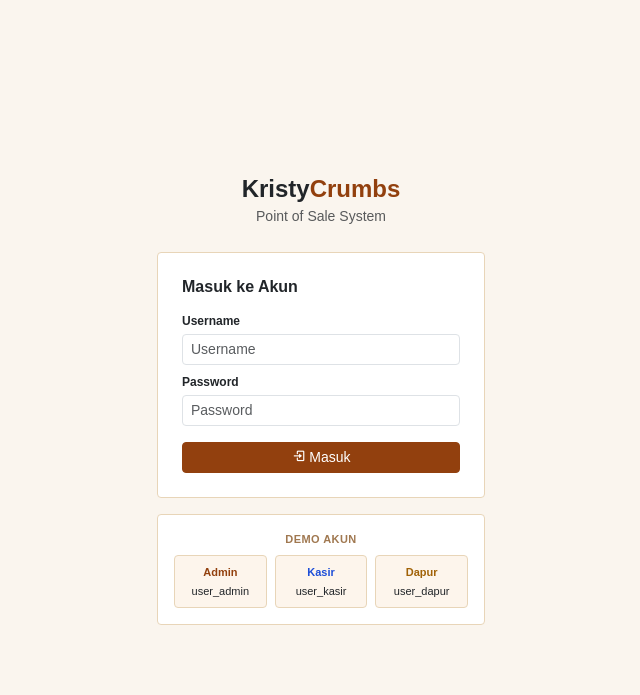
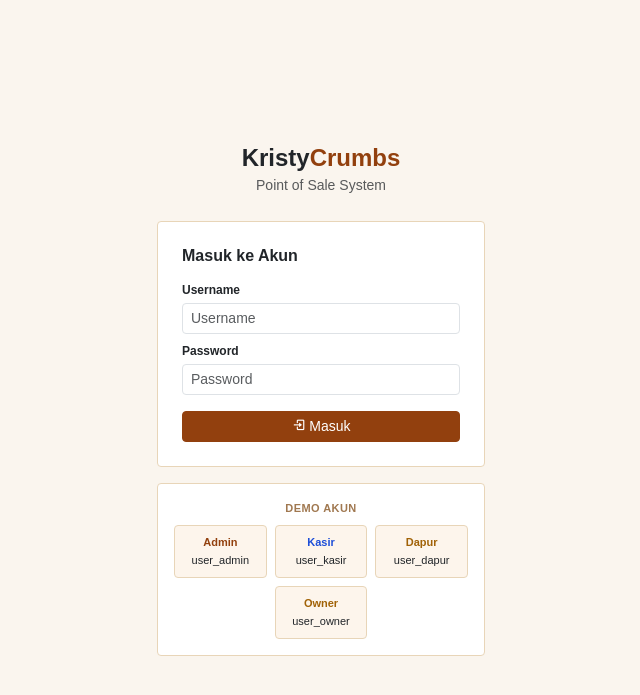
Before and after one commit to Kristyyyvy/nnnn, a PHP site: page / in a window 1280 px wide. Shown: the top 695 px of the page, without its empty margins (319-959 px from the left). Run offline with PHP 8.4, Linux system fonts and the light colour scheme.

Commit message:
add demo akun owner

```diff
--- a/index.php
+++ b/index.php
@@ -112,6 +112,12 @@ if (isset($_SESSION['role'])) {
               <div>user_dapur</div>
             </div>
           </div>
+          <div class="col-4">
+            <div class="demo-chip">
+              <div class="demo-chip-role" style="color:#a16207">Owner</div>
+              <div>user_owner</div>
+            </div>
+          </div>
         </div>
       </div>
     </div>
```
